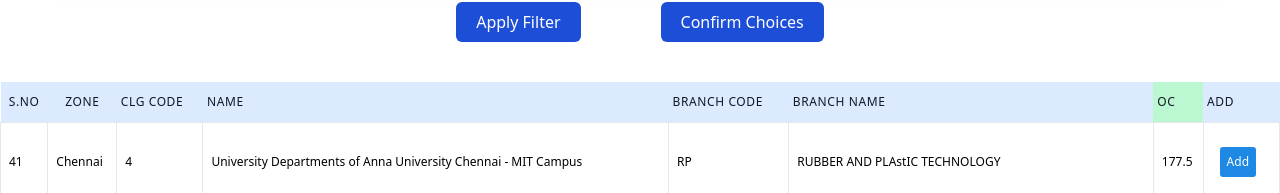
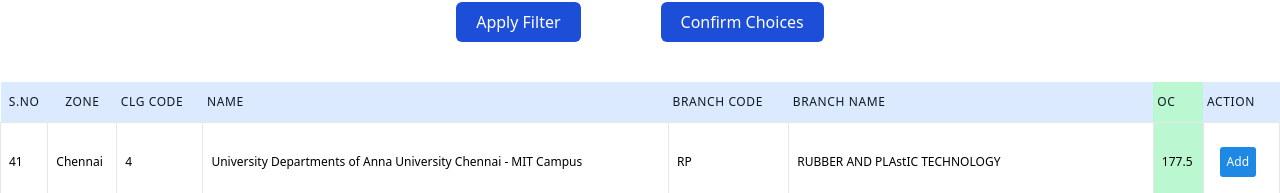
Before and after one commit to Mukunthan-A-R/CCE, a React (Vite) app: page /home in a window 1280 px wide. Both pictures are taken after a click on the label "Filter avaliable Colleges". Shown: the part 607-800 px from the top of the page. Built offline with nearby package versions, Linux system fonts and the light colour scheme.

Commit message:
Pagiantion And Toggle Button Issues Done By Ganeshvenkatesanofficial

```diff
--- a/src/components/SelectedCommunity.jsx
+++ b/src/components/SelectedCommunity.jsx
@@ -1,18 +1,16 @@
-import React, { useState,useEffect } from 'react'
-import { useRecoilState } from 'recoil';
-import { sno } from "../data/atoms";
-import { userData } from "../data/atoms";
-import { resultArray } from "../data/atoms";
-import { FaArrowCircleUp } from "react-icons/fa";
-import { FaArrowCircleDown } from "react-icons/fa";
+import React, { useState, useEffect } from "react";
+import { useRecoilState } from "recoil";
+import { sno, userData, resultArray } from "../data/atoms";
+import { FaArrowCircleUp, FaArrowCircleDown } from "react-icons/fa";
 import SuccessfullyAdded from "./SuccessfullyAdded";
 import { MdDelete } from "react-icons/md";
 import ButtonComponent from "./ButtonComponent";
-const SelectedCommunity = ({data,community}) => {
-    let displayedCommunities = ["oc", "bc", "bcm", "mbc", "sc", "sca", "st"];
+
+const SelectedCommunity = ({ data, community }) => {
+  const displayedCommunities = ["oc", "bc", "bcm", "mbc", "sc", "sca", "st"];
   const communityColor = community;
-  let userCommunity = ['oc'];
-  if (displayedCommunities.includes(communityColor) && communityColor !== 'oc') {
+  let userCommunity = ["oc"];
+  if (displayedCommunities.includes(communityColor) && communityColor !== "oc") {
     userCommunity.push(communityColor);
   }
 
@@ -21,11 +19,14 @@
   const [showPopup, setShowPopup] = useState(false);
   const [remove, Setremove] = useState(false);
   const [InitialNo, SetInitialNo] = useRecoilState(sno);
-  // Atoms data
   const [userCutoff, setUserCutoff] = useRecoilState(userData);
   const [resultData, setResultData] = useRecoilState(resultArray);
   const [content, SetContent] = useState("");
-  let check;
+
+  // Pagination state
+  const [currentPage, setCurrentPage] = useState(1);
+  const itemsPerPage = 50; // Ensure 50 items per page
+
   const sortedDataByKey = () => {
     if (sortConfig !== null) {
       const sorted = [...data].sort((a, b) => {
@@ -53,11 +54,9 @@
       setSortedData(data);
     }
   };
+
   const handleResult = (row) => {
-    // Setting new serial number for selected data
     const modifyRow = { ...row, sNo: InitialNo, id: row.sNo };
-    // atom data
-    console.log("modifyRow", modifyRow);
     let flag = 0;
     setResultData((prev) => {
       const list = [...prev];
@@ -69,7 +68,6 @@
         list.splice(find, 1);
         flag = 0;
       }
-      console.log(list);
       const modified = list.map((data, index) => ({
         ...data,
         sNo: index + 1,
@@ -77,35 +75,22 @@
       return modified;
     });
 
-    /* setResultData([...resultData, modifyRow]);
-    console.log([...resultData,modifyRow]) */
     if (flag === 1) {
       SetInitialNo((prev) => prev + 1);
     } else {
       SetInitialNo((prev) => prev + 1);
     }
-    console.log("Atom Data");
-    console.log(resultData.length);
-    /* console.log([...resultData,row])
-    console.log([...resultData, row]); */
-    console.log(resultData);
   };
 
-  React.useEffect(() => {
+  useEffect(() => {
     sortedDataByKey();
   }, [sortConfig, data]);
 
-  // Function to handle closing the popup
-  const handleCommunity = () => {
-    const usersCommunity = community.community;
-  };
   const handleClosePopup = () => {
-    // Set showPopup to false to hide the popup
     setShowPopup(false);
   };
 
   useEffect(() => {
-    // Close the popup after 3 seconds
     const timeoutId = setTimeout(() => {
       handleClosePopup();
     }, 1000);
@@ -114,18 +99,35 @@
     };
   }, [showPopup]);
 
+  // Filter and pagination logic
+  const filteredData = sortedData.filter(row =>
+    Object.entries(row).some(([key, value]) => userCommunity.includes(key) && value < 179)
+  );
+  const totalPages = Math.ceil(filteredData.length / itemsPerPage);
+  const displayedData = filteredData.slice(
+    (currentPage - 1) * itemsPerPage,
+    currentPage * itemsPerPage
+  );
+
+  const handlePageChange = (newPage) => {
+    if (newPage >= 1 && newPage <= totalPages) {
+      setCurrentPage(newPage);
+    }
+  };
+
   return (
-    <div className="flex justify-center">
+    <div className="flex flex-col items-center">
       {showPopup && (
         <SuccessfullyAdded
           handleClick={handleClosePopup}
           content={content}
           remove={remove}
-      ></SuccessfullyAdded>
+        />
       )}
-    <table className="min-w-full  divide-y divide-gray-200  mx-2">
+      <table className="min-w-full divide-y divide-gray-200 mx-2">
         <thead className="bg-blue-100">
           <tr>
+            {/* Table headers */}
             <th
               className="px-1 py-3 text-left text-xs font-medium text-gray-900 uppercase tracking-wider cursor-pointer"
               onClick={() => requestSort("sNo")}
@@ -161,7 +163,7 @@
               </div>
             </th>
             <th
-            className="px-1 py-3 text-left text-xs font-medium text-gray-900 uppercase tracking-wider cursor-pointer flex items-center"
+              className="px-1 py-3 text-left text-xs font-medium text-gray-900 uppercase tracking-wider cursor-pointer"
               onClick={() => requestSort("collegeCode")}
             >
               Clg Code
@@ -193,7 +195,7 @@
               </div>
             </th>
             <th
-            className=" px-1 py-3 text-left text-xs font-medium text-gray-900 uppercase tracking-wider cursor-pointer "
+              className="px-1 py-3 text-left text-xs font-medium text-gray-900 uppercase tracking-wider cursor-pointer"
               onClick={() => requestSort("branchCode")}
             >
               <div className="flex items-center">
@@ -203,14 +205,14 @@
                     {sortConfig.direction === "ascending" ? (
                       <FaArrowCircleUp size={15} />
                     ) : (
-                    <FaArrowCircleUp size={15} />
+                      <FaArrowCircleDown size={15} />
                     )}
                   </span>
                 )}
               </div>
             </th>
             <th
-            className="px-1 py-3 text-left text-xs font-medium text-gray-900 uppercase tracking-wider cursor-pointer flex items-center"
+              className="px-1 py-3 text-left text-xs font-medium text-gray-900 uppercase tracking-wider cursor-pointer"
               onClick={() => requestSort("Branch Name")}
             >
               Branch Name
@@ -224,14 +226,12 @@
                 </span>
               )}
             </th>
-          {/* display only the req communities */}
             {userCommunity.map((community) => (
               <th
                 key={community}
                 className={`px-1 py-3 text-left text-xs font-medium text-gray-900 uppercase tracking-wider cursor-pointer ${
                   communityColor === community ? "bg-green-200" : ""
                 }`}
-              // onClick={() => requestSort(community)}
               >
                 <div className="flex items-center">
                   {community.toUpperCase()}
@@ -247,31 +247,17 @@
                 </div>
               </th>
             ))}
-
-          <th className={`px-1 py-3 text-left text-xs font-medium text-gray-900 uppercase tracking-wider cursor-pointer`}>
-            Add
+            <th className="px-1 py-3 text-left text-xs font-medium text-gray-900 uppercase tracking-wider">
+              Action
             </th>
           </tr>
         </thead>
         <tbody className="bg-white divide-y divide-gray-200">
-  {sortedData
-    .filter(row =>
-
-      Object.entries(row).some(([key, value]) => userCommunity.includes(key) && value < 179)
-    )
-    .map((row, rowIndex) => {
-      // Filter community columns that have values < 179
-      const filteredCommunities = Object.entries(row)
-        .filter(([key, value]) => userCommunity.includes(key)
-        //  && value < 179
-        );
-
-      return (
+          {displayedData.map((row) => (
             <tr
-          key={rowIndex}
+              key={row.sNo}
               className="text-xs hover:bg-blue-200 focus:bg-red-500 active:bg-green-500 transition-colors duration-100 ease-in-out cursor-pointer"
             >
-          {/* Display fixed fields */}
               <td className="px-auto py-4 whitespace-nowrap pl-2 border">{row.sNo}</td>
               <td className="px-auto py-4 whitespace-nowrap pl-2 border">{row.region}</td>
               <td className="px-auto py-4 whitespace-nowrap pl-2 border">{row.collegeCode}</td>
@@ -279,24 +265,21 @@
               <td className="px-auto py-4 whitespace-nowrap pl-2 border">{row.branchCode}</td>
               <td className="px-auto py-4 whitespace-nowrap pl-2 border">{row["Branch Name"]}</td>
 
-          {/* Render only filtered community fields with value < 179 */}
-          {filteredCommunities.map(([key, value], cellIndex) => (
+              {userCommunity.map((community) => (
                 <td
-              key={cellIndex}
-              className={`px-auto py-4 whitespace-nowrap pl-2 border
-              `}
+                  key={`${row.sNo}-${community}`}
+                  className={`px-auto py-4 whitespace-nowrap pl-2 border ${
+                    communityColor === community ? "bg-green-200" : ""
+                  }`}
                 >
-              {value}
+                  {row[community]}
                 </td>
               ))}
 
-          {/* Add button cell */}
               <td className="px-auto py-4 whitespace-nowrap pl-2 border">
                 <ButtonComponent
                   styles="p-2 rounded-lg text-white cursor-pointer"
-              handleClick={() => {
-                handleResult(row);
-              }}
+                  handleClick={() => handleResult(row)}
                 >
                   {resultData.find((val) => val.id === row.sNo) ? (
                     <button
@@ -340,13 +323,32 @@
                 </ButtonComponent>
               </td>
             </tr>
+          ))}
+        </tbody>
+      </table>
+      {/* Pagination Controls */}
+      {totalPages > 1 && (
+        <div className="flex justify-center items-center mt-4">
+          <div className="flex items-center">
+            <button
+              className="mx-2 px-4 py-2 border rounded-md bg-blue-500 text-white"
+              onClick={() => handlePageChange(currentPage - 1)}
+              disabled={currentPage === 1}
+            >
+              Previous
+            </button>
+            <button
+              className="mx-2 px-4 py-2 border rounded-md bg-blue-500 text-white"
+              onClick={() => handlePageChange(currentPage + 1)}
+              disabled={currentPage === totalPages}
+            >
+              Next
+            </button>
+          </div>
+        </div>
+      )}
+    </div>
   );
-    })}
-</tbody>
+};
 
-    </table>
-  </div>
-  )
-}
-
-export default SelectedCommunity
+export default SelectedCommunity;
```
Lines whose indentation alone changed are shown as unchanged.
